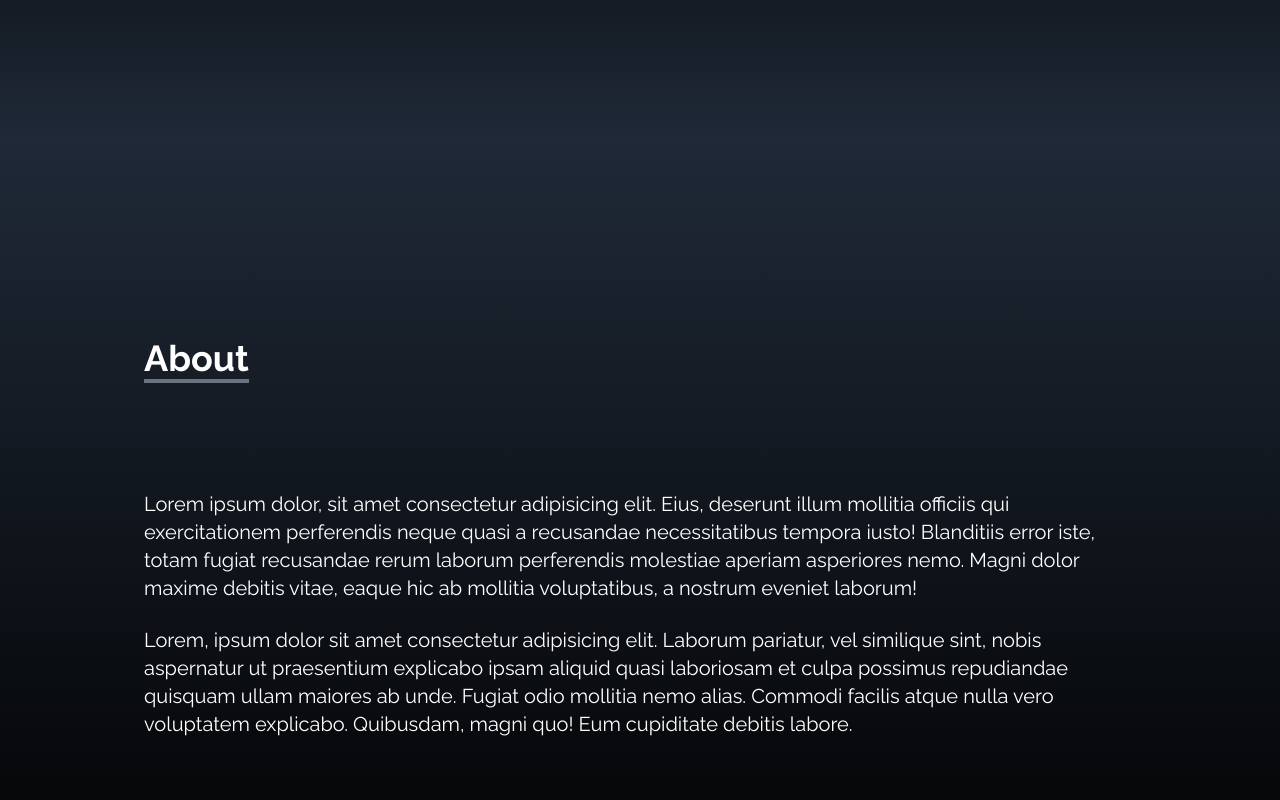
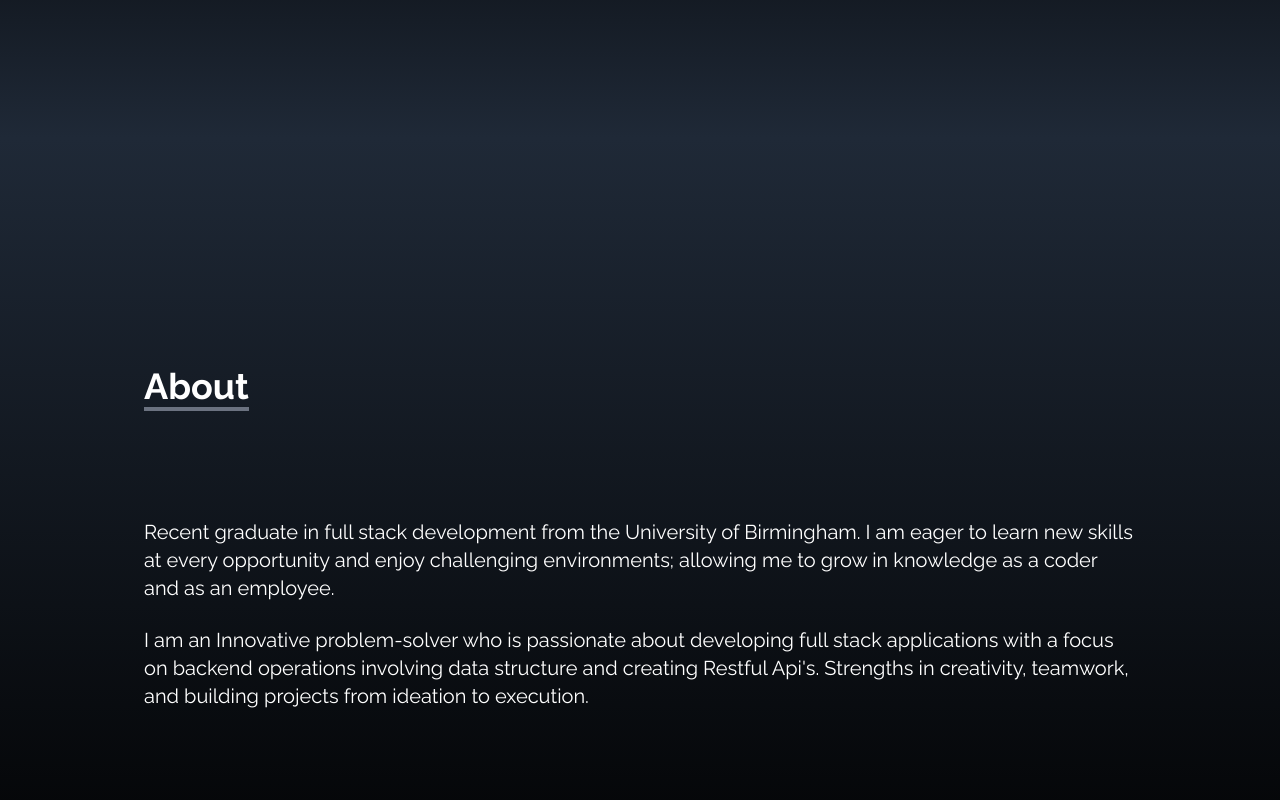
Before and after one commit to DMO17/DAHIR-PORTFOLIO, a React (Create React App) app: page / in a window 1280 px wide. Shown: the part 662-1462 px from the top of the page. Built offline with nearby package versions, Linux system fonts and the light colour scheme.

Commit message:
completed

```diff
--- a/src/components/About.js
+++ b/src/components/About.js
@@ -12,23 +12,19 @@ export const About = () => {
         </div>
 
         <p className="text-xl mt-20">
-          Lorem ipsum dolor, sit amet consectetur adipisicing elit. Eius,
-          deserunt illum mollitia officiis qui exercitationem perferendis neque
-          quasi a recusandae necessitatibus tempora iusto! Blanditiis error
-          iste, totam fugiat recusandae rerum laborum perferendis molestiae
-          aperiam asperiores nemo. Magni dolor maxime debitis vitae, eaque hic
-          ab mollitia voluptatibus, a nostrum eveniet laborum!
+          Recent graduate in full stack development from the University of
+          Birmingham. I am eager to learn new skills at every opportunity and
+          enjoy challenging environments; allowing me to grow in knowledge as a
+          coder and as an employee.
         </p>
 
         <br />
 
         <p className="text-xl">
-          Lorem, ipsum dolor sit amet consectetur adipisicing elit. Laborum
-          pariatur, vel similique sint, nobis aspernatur ut praesentium
-          explicabo ipsam aliquid quasi laboriosam et culpa possimus repudiandae
-          quisquam ullam maiores ab unde. Fugiat odio mollitia nemo alias.
-          Commodi facilis atque nulla vero voluptatem explicabo. Quibusdam,
-          magni quo! Eum cupiditate debitis labore.
+          I am an Innovative problem-solver who is passionate about developing
+          full stack applications with a focus on backend operations involving
+          data structure and creating Restful Api's. Strengths in creativity,
+          teamwork, and building projects from ideation to execution.
         </p>
       </div>
     </div>
--- a/src/components/Home.js
+++ b/src/components/Home.js
@@ -1,5 +1,6 @@
 import { MdOutlineKeyboardArrowRight } from "react-icons/md";
 import Typewriter from "typewriter-effect";
+import myPDF from "../assets/DAHIR-MOHAMED-CV.pdf";
 
 export const Home = () => {
   const HeroImage =
@@ -33,13 +34,14 @@ export const Home = () => {
               }}
             />
           </h2>
-
+          <a className="contact-info-item" href={myPDF} download="cv">
             <div className="group text-white w-fit px-6 py-3 my-2 flex items-center rounded-md bg-gradient-to-r from-cyan-500 to-blue-500 cursor-pointer">
               Resume
               <span className="group-hover:rotate-90 duration-300">
                 <MdOutlineKeyboardArrowRight size={25} className="ml-1" />
               </span>
             </div>
+          </a>
         </div>
 
         <div>
--- a/src/components/ProjectCard.js
+++ b/src/components/ProjectCard.js
@@ -9,7 +9,7 @@ export const ProjectCard = ({
   return (
     <div
       key={id}
-      className="shadow-md shadow-gray-600 rounded-lg sm:duration-200 sm:hover:scale-105"
+      className="shadow-md shadow-gray-600 rounded-lg md:duration-200 lg:hover:scale-105 my-8"
     >
       <img src={projectImg} alt={title} className="rounded-md" />
       <h1 className="text-center text-3xl sm:text-4xl font-bold text-white">
--- a/src/components/Projects.js
+++ b/src/components/Projects.js
@@ -185,7 +185,7 @@ export const Project = () => {
           <p className="py-6">Check out some of my work right here</p>
         </div>
 
-        <div className="w-full grid grid-cols-1 md:grid-cols-2 lg:grid-cols-2 gap-8 md:gap-4 sm:px-0">
+        <div className="lg:grid lg:grid-cols-2 lg:gap-8">
           {portfolios.map((project) => (
             <ProjectCard {...project} key={project.id} />
           ))}
--- a/src/components/SocialLinks.js
+++ b/src/components/SocialLinks.js
@@ -4,6 +4,8 @@ import { FaGithub, FaLinkedin } from "react-icons/fa";
 import { HiOutlineMail } from "react-icons/hi";
 import { BsFillPersonLinesFill } from "react-icons/bs";
 import { Fragment } from "react";
+
+import myPDF from "../assets/DAHIR-MOHAMED-CV.pdf";
 
 const links = [
   {
@@ -24,7 +26,7 @@ const links = [
         GitHub <FaGithub size={30} />
       </>
     ),
-    href: "https://github.com/",
+    href: "https://github.com/DMO17",
     logo: <FaGithub size={50} />,
   },
   {
@@ -34,7 +36,7 @@ const links = [
         Mail <HiOutlineMail size={30} />
       </>
     ),
-    href: "dmoha0123@gmail.com",
+    href: "mailto:dmoha0123@gmail.com",
     logo: <HiOutlineMail size={50} />,
   },
   {
@@ -44,9 +46,9 @@ const links = [
         Resume <BsFillPersonLinesFill size={30} />
       </>
     ),
-    href: "/resume.pdf",
+    href: myPDF,
     style: "rounded-br-md",
-    download: true,
+    download: "CV",
     logo: <BsFillPersonLinesFill size={50} />,
   },
 ];
@@ -86,7 +88,7 @@ const Footer = () => {
       name="socials"
       className="flex justify-center items-center w-full h-40 px-4 text-white bg-black "
     >
-      {links.map(({ id, href, style, logo }) => (
+      {links.map(({ id, href, logo, download }) => (
         <div
           key={id}
           className=" px-4  hover:mb-[30px] hover:rounded-md duration-300"
@@ -96,6 +98,7 @@ const Footer = () => {
             target="_blank"
             rel="noreferrer"
             href={href}
+            download={download}
           >
             {logo}
           </a>
```
Also changed, not shown: 1 other file (tests, documents, lock files or other folders). Lines whose indentation alone changed are shown as unchanged.
